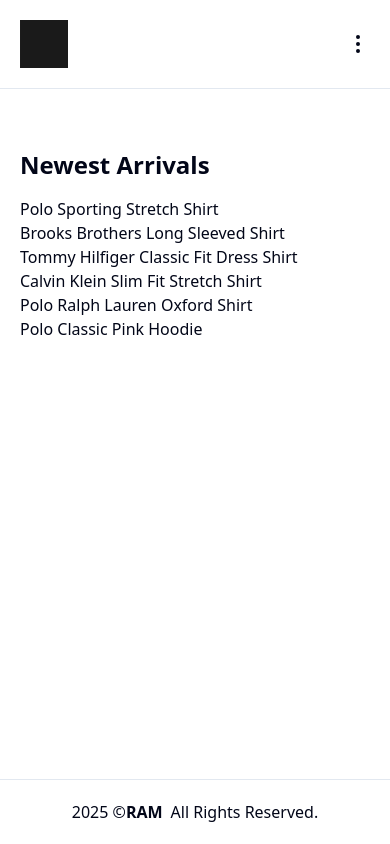
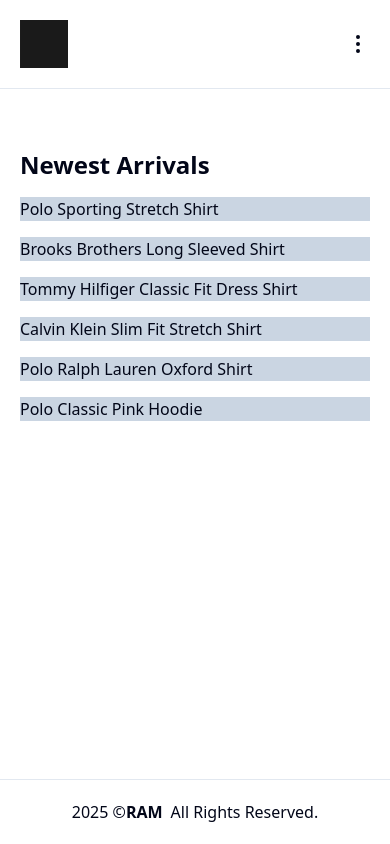
Before and after one commit to MarioLuigie/RAM_store, a Next.js app: page / in a window 390 px wide. Built offline with nearby package versions, Linux system fonts and the light colour scheme; no server answers.

Commit message:
Styles: Add grid cols with breakpoints to ProductList.tsx

```diff
--- a/src/components/content/ProductList.tsx
+++ b/src/components/content/ProductList.tsx
@@ -5,14 +5,14 @@
 	return (
 		<>
 			{numberOfProducts > 0 ? (
-				<div>
+				<div className='grid grid-cols-1 sm:grid-cols-2 md:grid-cols-3 lg:grid-cols-4 gap-4'>
 					{data.map((product, i) => (
-						<div key={i}>{product.name}</div>
+						<div key={i} className='bg-slate-300'>{product.name}</div>
 					))}
 				</div>
 			) : (
 				<div>
-					<p>No products...</p>
+					<p>There are currently no products. Take a look a few moments later.</p>
 				</div>
 			)}
 		</>
```
